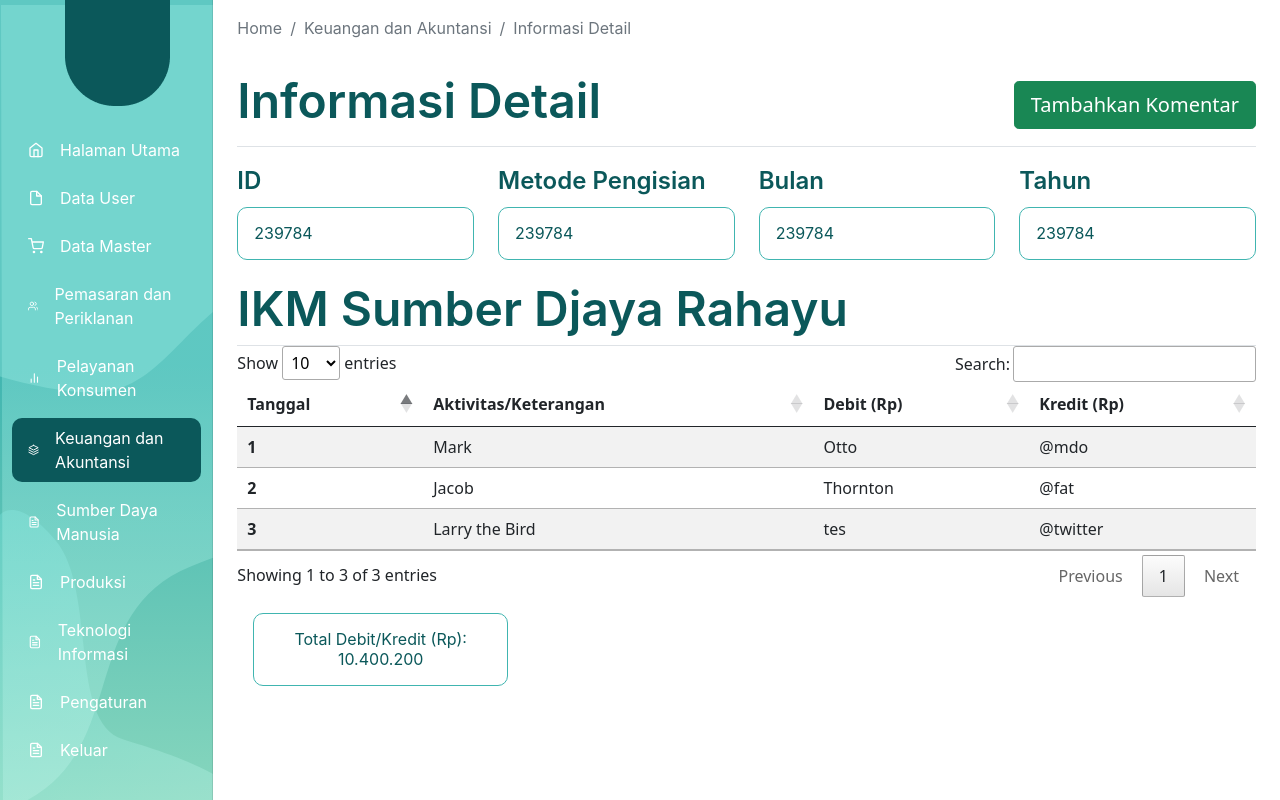
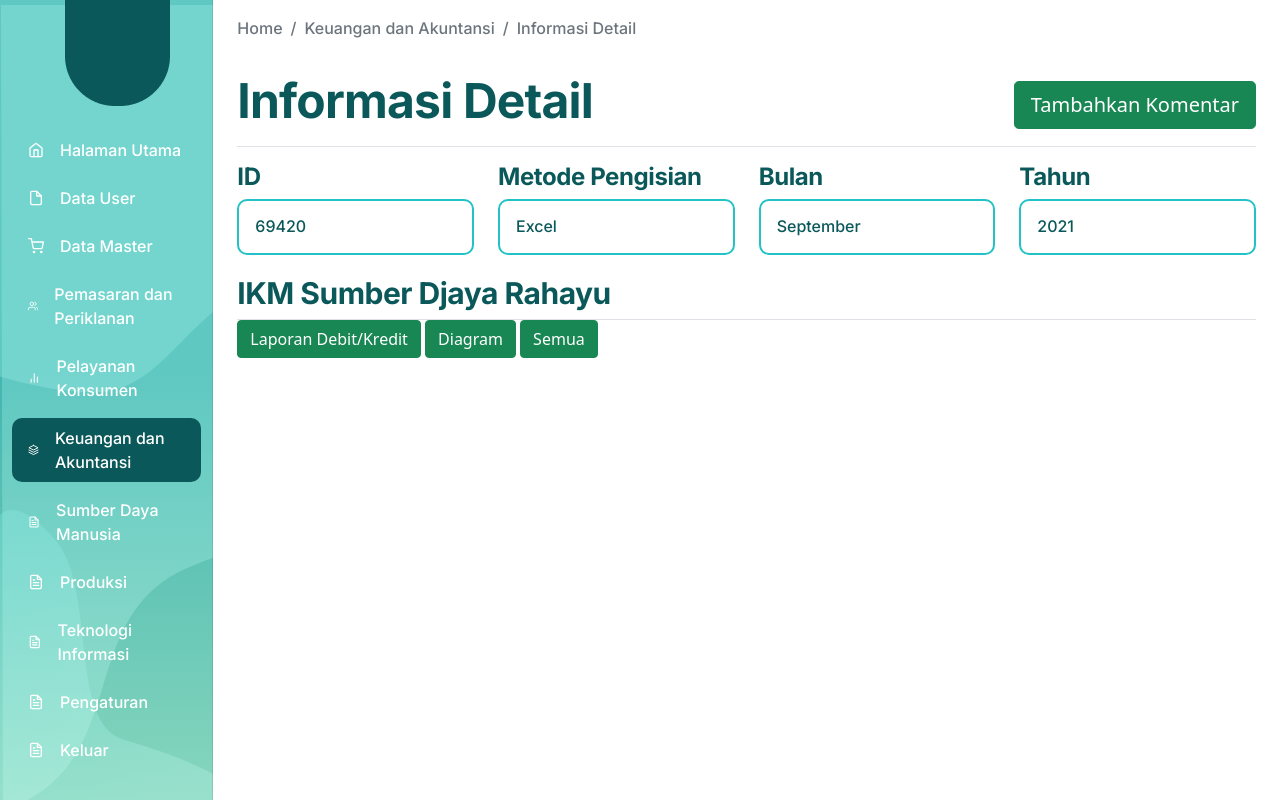
Before and after one commit to KKN-NGINGAS/webngingas, a PHP site: page /keuangan_detail.html in a window 1280 px wide. Run offline with PHP 8.4, Linux system fonts and the light colour scheme; some libraries are stand-ins or nearby versions.

Commit message:
Update
Update file file yang di commit 9 september

```diff
--- a/assets/css/main.css
+++ b/assets/css/main.css
@@ -47,6 +47,13 @@ label {
   background: #FFFFFF;
   box-shadow: 0px 1px 33px #56E7E0;
   border-radius: 50px;
+}
+
+.card-reg {
+  border: 2px solid;
+  border-color:  #22C2C6;
+  background: #FFFFFF;
+  border-radius: 10px;
 }
 
 .card-content {
@@ -111,7 +118,7 @@ label {
   padding-left: 1.5em;
   font-family: Inter;
   font-style: normal;
-  font-weight: 300;
+  font-weight: 500;
   font-size: 1em;
   line-height: 1em;
   display: flex;
@@ -122,6 +129,6 @@ label {
 
   opacity: 0.5;
 
-  background: #F1F1F1;
+  background: #DFDFDF;
 
 }
--- a/dashboard.html
+++ b/dashboard.html
@@ -10,6 +10,7 @@
 
     <link rel="canonical" href="https://getbootstrap.com/docs/5.1/examples/dashboard/">
     <link href="https://cdn.jsdelivr.net/npm/bootstrap@5.1.0/dist/css/bootstrap.min.css" rel="stylesheet">
+    <link rel="stylesheet" type="text/css" href="assets/css/main.css">
 
     <link href="assets/css/dashboard.css" rel="stylesheet">
   </head>
--- a/data_user_home.html
+++ b/data_user_home.html
@@ -22,6 +22,7 @@
 
     <link rel="canonical" href="https://getbootstrap.com/docs/5.1/examples/dashboard/">
     <link href="https://cdn.jsdelivr.net/npm/bootstrap@5.1.0/dist/css/bootstrap.min.css" rel="stylesheet">
+    <link rel="stylesheet" type="text/css" href="assets/css/main.css">
 
     <link href="assets/css/dashboard.css" rel="stylesheet">
 
--- a/keuangan.html
+++ b/keuangan.html
@@ -22,6 +22,7 @@
 
     <link rel="canonical" href="https://getbootstrap.com/docs/5.1/examples/dashboard/">
     <link href="https://cdn.jsdelivr.net/npm/bootstrap@5.1.0/dist/css/bootstrap.min.css" rel="stylesheet">
+    <link rel="stylesheet" type="text/css" href="assets/css/main.css">
 
     <link href="assets/css/dashboard.css" rel="stylesheet">
 
--- a/keuangan_detail.html
+++ b/keuangan_detail.html
@@ -22,6 +22,7 @@
 
     <link rel="canonical" href="https://getbootstrap.com/docs/5.1/examples/dashboard/">
     <link href="https://cdn.jsdelivr.net/npm/bootstrap@5.1.0/dist/css/bootstrap.min.css" rel="stylesheet">
+    <link rel="stylesheet" type="text/css" href="assets/css/main.css">
 
     <link href="assets/css/dashboard.css" rel="stylesheet">
 
@@ -128,52 +129,107 @@
           <div class="d-flex justify-content-between flex-wrap flex-md-nowrap align-items-center pt-3 pb-2 mb-3 border-bottom">
             <h1>Informasi Detail</h1>
             <div>
-              <button type="button" class="btn btn-success btn-lg"><a href="#" style="text-decoration: none; color: white;">Tambahkan Komentar</a></button>
-              <!-- <span data-feather="bell"></span> -->
+              <!-- <button type="button" class="btn btn-success btn-lg" data-bs-toggle="modal" id="tambahkomen"><a href="#" style="text-decoration: none; color: white;">Tambahkan Komentar</button> -->
+              <button type="button" class="btn btn-success btn-lg" data-bs-toggle="modal" data-bs-target="#exampleModal">Tambahkan Komentar</button>
+
+              <div class="modal fade" id="exampleModal" tabindex="-1" aria-labelledby="exampleModalLabel" aria-hidden="true">
+                <div class="modal-dialog" style="box-shadow: 0px 1px 33px #56E7E0;">
+                  <div class="modal-content">
+                    <div class="modal-header">
+                      <h5 class="modal-title" id="exampleModalLabel">Beri Komentar</h5>
+                      <button type="button" class="btn-close" data-bs-dismiss="modal" aria-label="Close"></button>
+                    </div>
+                    <div class="modal-body">
+                      <form>
+                        <div class="mb-3">
+                          <label for="recipient-name" class="col-form-label">Judul:</label>
+                          <input type="text" class="form-control input input-field" id="judulkomen">
+                        </div>
+                        <div class="mb-3">
+                          <label for="message-text" class="col-form-label">Keterangan:</label>
+                          <textarea class="form-control input-field" id="ketkomen"></textarea>
+                        </div>
+                      </form>
+                    </div>
+                    <div class="modal-footer justify-content-center">
+                      <button type="button" class="btn btn-danger" data-bs-dismiss="modal">Batal</button>
+                      <button type="button" class="btn btn-success" type="submit" name="submit" value="Submit" data-bs-target="#berhasil" data-bs-toggle="modal" data-bs-dismiss="modal">
+                        Ajukan
+                      </button>
+                    </div>
+                  </div>
+                </div>
+              </div>
+              <div class="modal fade" id="berhasil" tabindex="-1" aria-labelledby="berhasil" aria-hidden="true">
+                <div class="modal-dialog" style="box-shadow: 0px 1px 33px #56E7E0; border-radius: 20px;">
+                  <div class="modal-content">
+                    <div class="modal-header">
+                      <h5 class="modal-title" id="exampleModalLabel">Pemberitahuan</h5>
+                      <button type="button" class="btn-close" data-bs-dismiss="modal" aria-label="Close"></button>
+                    </div>
+                    <div class="modal-body">
+                      <div class="mb-3">
+                        <p class="col-form-label">Pengajuan komentar anda berhasil</p>
+                      </div>
+                    </div>
+                    <div class="modal-footer justify-content-center">
+                      <button type="button" class="btn btn-success" data-bs-dismiss="modal">OK</button>
+                    </div>
+                  </div>
+                </div>
+              </div>
+
             </div>
           </div>
 
           <div class="row" style="margin-bottom: 20px;">
             <div class="col-lg-3">
               <label class="card-title">ID</label>
-              <div class="card" style="margin: 0em;">
+              <div class="card-reg" style="margin: 0em;">
                 <div class="card-body">
-                  <h5 class="card-text">239784</h5>
+                  <h5 class="card-text">69420</h5>
                 </div>
               </div>
             </div>
             <div class="col-lg-3">
               <label class="card-title">Metode Pengisian</label>
-              <div class="card" style="margin: 0em;">
+              <div class="card-reg" style="margin: 0em;">
                 <div class="card-body">
-                  <h5 class="card-text">239784</h5>
+                  <h5 class="card-text">Excel</h5>
                 </div>
               </div>
             </div>
             <div class="col-lg-3">
               <label class="card-title">Bulan</label>
-              <div class="card" style="margin: 0em;">
+              <div class="card-reg" style="margin: 0em;">
                 <div class="card-body">
-                  <h5 class="card-text">239784</h5>
+                  <h5 class="card-text">September</h5>
                 </div>
               </div>
             </div>
             <div class="col-lg-3">
               <label class="card-title">Tahun</label>
-              <div class="card" style="margin: 0em;">
+              <div class="card-reg" style="margin: 0em;">
                 <div class="card-body">
-                  <h5 class="card-text">239784</h5>
+                  <h5 class="card-text">2021</h5>
                 </div>
               </div>
             </div>
           </div>
 
           <div class="d-flex justify-content-between flex-wrap flex-md-nowrap align-items-center border-bottom">
-            <h1>IKM Sumber Djaya Rahayu</h1>
-
+            <h1 style="font-size: 30px;">IKM Sumber Djaya Rahayu</h1 style="font-size: 50px;">
           </div>
 
           <div class="data-user">
+            <p>
+              <a class="btn btn-success" data-bs-toggle="collapse" href="#multiCollapseExample1" autocomplete="off" role="button" aria-expanded="false" aria-controls="multiCollapseExample1">Laporan Debit/Kredit</a>
+              <button class="btn btn-success" type="button" data-bs-toggle="collapse" data-bs-target="#multiCollapseExample2" aria-expanded="false" aria-controls="multiCollapseExample2">Diagram</button>
+              <button class="btn btn-success" type="button" data-bs-toggle="collapse" data-bs-target=".multi-collapse" aria-expanded="false" aria-controls="multiCollapseExample1 multiCollapseExample2">Semua</button>
+            </p>
+            <div class="row">
+              <div class="">
+                <div class="collapse multi-collapse" id="multiCollapseExample1">
                   <table class="table table-striped" id="myTable-keuangan">
                     <thead>
                       <tr>
@@ -205,14 +261,23 @@
                     </tbody>
                   </table>
                   <div>
-              <div class="card col-lg-3">
+                    <div class="col-lg-3 col-sm" style="border: 2px solid; border-color:#0B585A; border-radius: 10px; background: #FFFFFF;">
                       <div class="card-body">
-                  <h5 class="card-text" style="text-align: center">Total Debit/Kredit (Rp): <nbsp>10.400.200</h5>
+                        <h5 class="card-text" style="text-align: center">Total Debit/Kredit (Rp): &nbsp; 10.400.200</h5>
                       </div>
                     </div>
                   </div>
                 </div>
-
+              </div>
+              <div class="">
+                <div class="collapse multi-collapse" id="multiCollapseExample2">
+                  <div class="card-body">
+                    <img src="https://lh3.googleusercontent.com/proxy/HZpyP8kvVqTHjtoQs2h0hsbM4H5aqweuRzCPM20JYMwewCCQ3ZvEbjw-m5vkNKRP2dL2fRab-_jrakjbgrHXug7skCSfz2h4d25eY6zAVbL2oiiPjjztkwxqgUFnJPo96Q8">
+                  </div>
+                </div>
+              </div>
+            </div>
+          </div>
         </main>
       </div>
     </div>
@@ -225,5 +290,3 @@
 
 
     <script src="assets/js/dashboard.js"></script>
-  </body>
-  </html>
```
Also changed, not shown: data_user_create.html (+12 -11 lines). Lines whose indentation alone changed are shown as unchanged.
